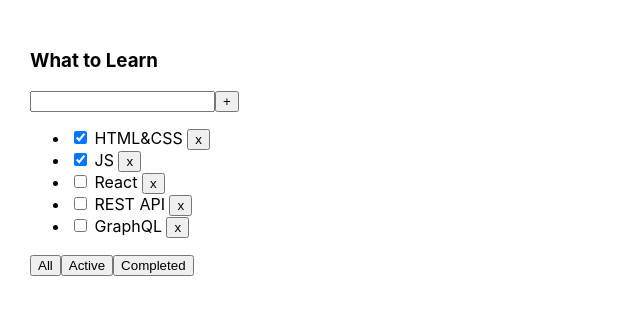
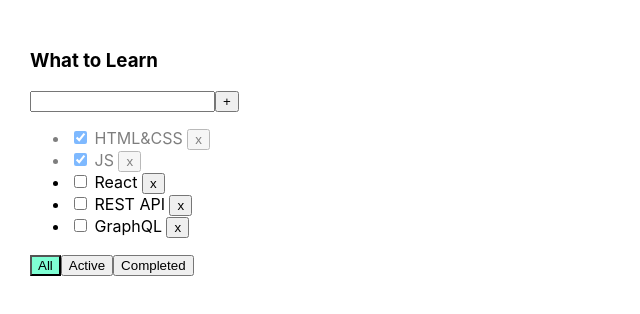
Before and after one commit to vadim-geroim/react-todo-list, a React (Create React App) app: page / in a window 1280 px wide. Shown: the top 314 px of the page, without its empty margins (0-640 px from the left). Built offline with nearby package versions, Linux system fonts and the light colour scheme.

Commit message:
highlight active button filter and completed tasks

```diff
--- a/src/App.css
+++ b/src/App.css
@@ -6,3 +6,12 @@
 .App > div {
   margin-right: 50px;
 }
+
+
+.filter-active {
+  background-color: aquamarine;
+}
+
+.is-done {
+  opacity: 0.5;
+}
--- a/src/App.tsx
+++ b/src/App.tsx
@@ -77,6 +77,7 @@
         changeFilter={changeFilter}
         addTask={addTask}
         changeTaskStatus={changeTaskStatus}
+        filter={filter}
       />
     </div>
   );
--- a/src/todolist/TodoList.tsx
+++ b/src/todolist/TodoList.tsx
@@ -19,6 +19,7 @@
   changeFilter: (filter: FilterValuesType) => void;
   addTask: (title: string) => void;
   changeTaskStatus: (taskId: string, taskStatus: boolean) => void;
+  filter: FilterValuesType;
 };
 
 function TodoList(props: PropsType) {
@@ -73,7 +74,7 @@
             props.changeTaskStatus(task.id, e.currentTarget.checked);
 
           return (
-            <li key={task.id}>
+            <li key={task.id} className={task.isDone ? "is-done" : ""}>
               <input
                 type="checkbox"
                 checked={task.isDone}
@@ -86,9 +87,24 @@
         })}
       </ul>
       <div>
-        <button onClick={onAllFilterHandler}>All</button>
-        <button onClick={onActiveFilterHandler}>Active</button>
-        <button onClick={onCompletedFilterHandler}>Completed</button>
+        <button
+          className={props.filter === "all" ? "filter-active" : ""}
+          onClick={onAllFilterHandler}
+        >
+          All
+        </button>
+        <button
+          className={props.filter == "active" ? "filter-active" : ""}
+          onClick={onActiveFilterHandler}
+        >
+          Active
+        </button>
+        <button
+          className={props.filter === "completed" ? "filter-active" : ""}
+          onClick={onCompletedFilterHandler}
+        >
+          Completed
+        </button>
       </div>
     </div>
   );
```
